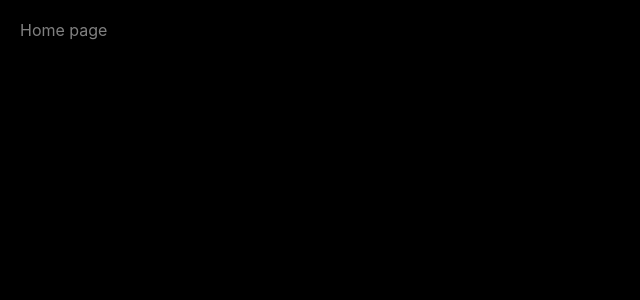
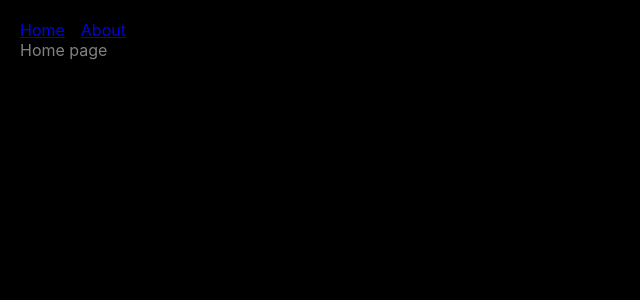
Before and after one commit to EsteAdonis/react-router-demo, a React (Create React App) app: page / in a window 1280 px wide. Shown: the top 300 px of the page, without its empty margins (0-640 px from the left). Built offline with nearby package versions, Linux system fonts and the light colour scheme.

Commit message:
Adding Navbar and Link

```diff
--- a/src/App.js
+++ b/src/App.js
@@ -2,13 +2,17 @@
 import {Routes, Route} from 'react-router-dom';
 import { Home } from './components/Home';
 import { About } from './components/About';
+import { Navbar } from './components/Navbar';
 
 function App() {
   return (
-		<Routes>
-			<Route path="/" element={<Home />}></Route>
-			<Route path='about' element={<About />}></Route>
-		</Routes>
+		<>
+			<Navbar />
+			<Routes>
+				<Route path="/" element={<Home />}></Route>
+				<Route path='about' element={<About />}></Route>
+			</Routes>
+		</>
   );
 }
 
--- /dev/null
+++ b/src/components/Navbar.js
@@ -0,0 +1,10 @@
+import {Link} from 'react-router-dom';
+
+export const Navbar = () => {
+	return (
+		<nav>
+			<Link to="/">Home</Link>
+			<Link to="/about">About</Link>
+		</nav>
+	)
+}
--- a/src/index.css
+++ b/src/index.css
@@ -14,3 +14,8 @@
   font-family: source-code-pro, Menlo, Monaco, Consolas, 'Courier New',
     monospace;
 }
+
+
+nav a {
+	margin-right: 16px;
+}
```
